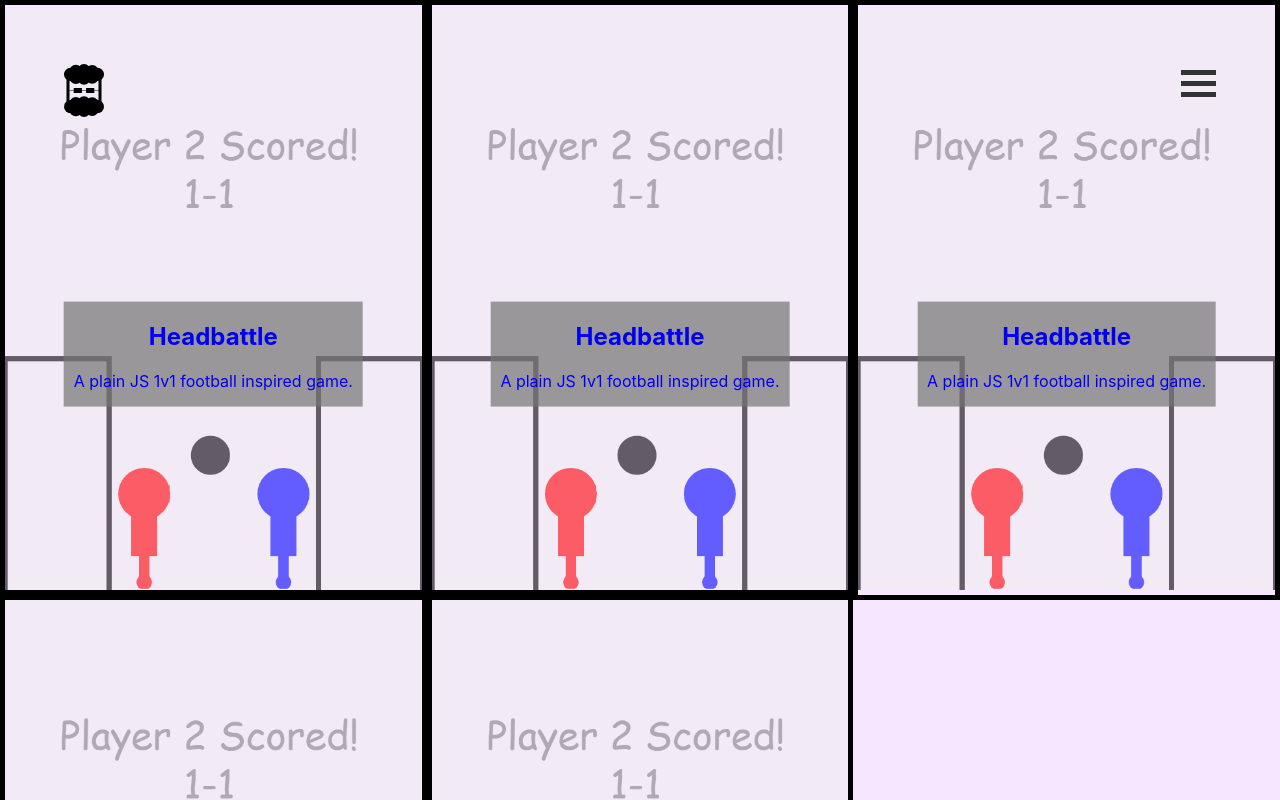
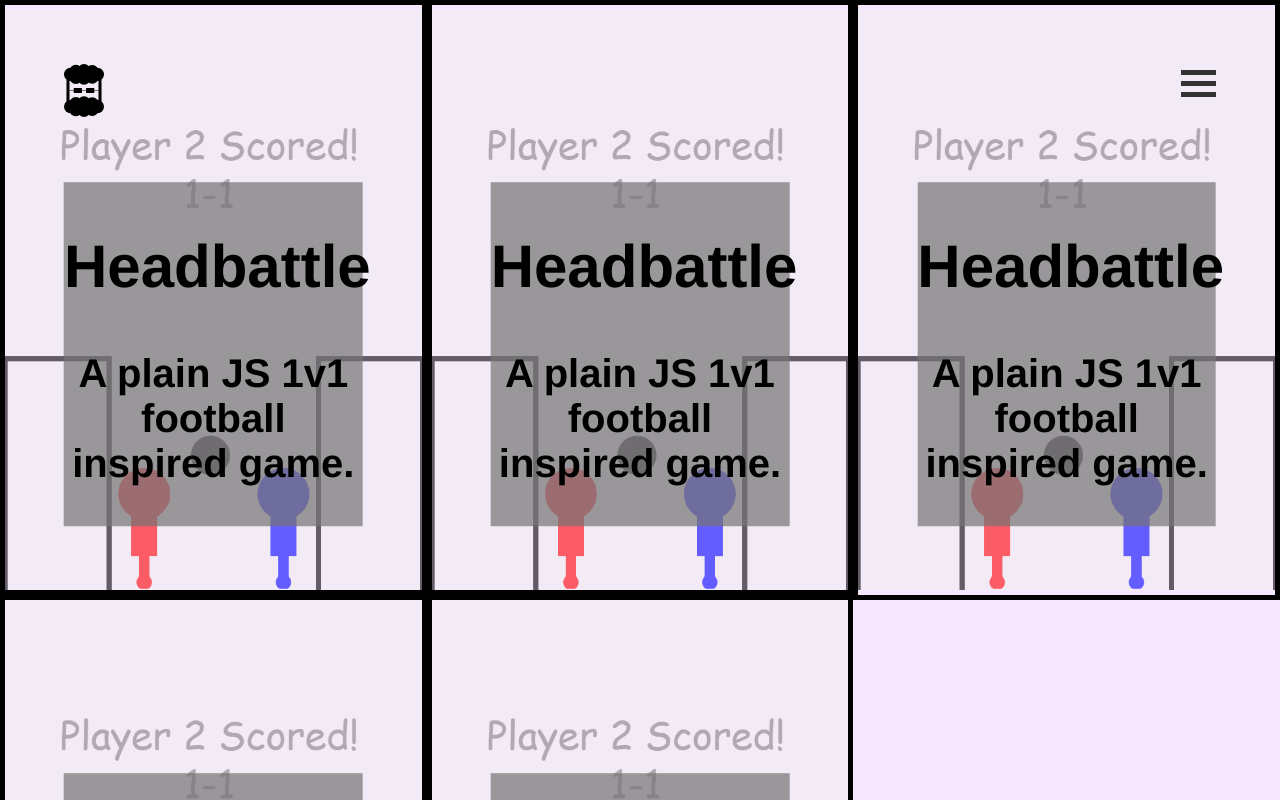
Before and after one commit to msfstef/msfstef.github.io, a React (Create React App) app: page /work in a window 1280 px wide. Shown: the top 800 px of the page. Built offline with nearby package versions, Linux system fonts and the light colour scheme.

Commit message:
syncing src with master

```diff
--- a/package.json
+++ b/package.json
@@ -1,9 +1,11 @@
 {
   "name": "msfstef.github.io",
+  "homepage": "https://msfstef.github.io",
   "version": "0.1.0",
   "private": true,
   "dependencies": {
     "react": "^16.7.0",
+    "gh-pages": "^2.0.1",
     "react-dom": "^16.7.0",
     "react-router": "^4.3.1",
     "react-router-dom": "^4.3.1",
@@ -12,6 +14,8 @@
   "scripts": {
     "start": "react-scripts start",
     "build": "react-scripts build",
+    "predeploy": "npm run -d build",
+    "deploy": "gh-pages -b master -d build",
     "test": "react-scripts test",
     "eject": "react-scripts eject"
   },
--- a/src/components/Header.css
+++ b/src/components/Header.css
@@ -8,27 +8,33 @@
 }
 
 .Header.change {
-    position:fixed;
     pointer-events: auto;
-    z-index:1;
+    visibility: visible;
     background-color: rgba(190, 190, 190, 0.8);
 }
 
 
 .menu.container {
-    display: none;
-}
-
-.menu.container.change {
-    position: absolute;
-    top: 50%;
-    left: 50%;
-    transform: translate(-50%, -50%);
     display: grid;
     grid-template-columns: repeat(3, 1fr);
     grid-template-rows: auto;
     justify-items: center;
     align-content: center;
+    position: absolute;
+    top: 50%;
+    left: 50%;
+    transform: translate(-50%, -50%);
+
+    pointer-events: none;
+    visibility: hidden;
+    opacity: 0;
+    transition: visibility 0.3s, opacity 0.3s;
+}
+
+.menu.container.change {
+    pointer-events: auto;
+    visibility: visible;
+    opacity: 1;
 }
 
 .menu.item {
@@ -89,12 +95,12 @@
     color:black;
 }
 
-.menu.item:link, .landing.item:visited {
+.menu.item:link, .menu.item:visited {
     color: black;
     text-decoration: none;
 }
 
-.menu.item:hover, .landing.item:active {
+.menu.item:hover, .menu.item:active {
     color: rgb(88, 88, 88);
     text-decoration: none;
 }
--- a/src/components/Landing.css
+++ b/src/components/Landing.css
@@ -33,14 +33,6 @@
     grid-column: span 12;
 }
 
-.landing.item.social{
-    margin-top: 2vmin;
-}
-
-.social a {
-    margin: 15px;
-}
-
 
 .landing.item{
     font-size: 5vmin;
@@ -48,10 +40,15 @@
     font-family: "Helvetica"
 }
 
+.landing.item.social{
+    margin-top: 2vmin;
+    font-size: 7vmin;
+    margin: 2vmin;
+}
+
 .landing.item:link {
     text-decoration: none;
 }
-
 
 .landing.item:link, .landing.item:visited {
     color: black;
--- a/src/components/WorkItem.css
+++ b/src/components/WorkItem.css
@@ -1,5 +1,15 @@
 .WorkItem {
     position: relative;
+}
+
+.worklink:link, .worklink:visited {
+    color: black;
+    text-decoration: none;
+}
+
+.worklink:hover, .worklink:active {
+    color: black;
+    text-decoration: none;
 }
 
 
@@ -34,7 +44,7 @@
     }
 }
 
-.text {
+.WorkItemText {
     width: 70%;
     position: absolute;
     top: 60%;
@@ -42,4 +52,8 @@
     transform: translate(-50%, -50%);
 
     background: rgba(116, 116, 116, 0.705);
+
+    font-size: 5vmin;
+    font-weight: bold;
+    font-family: "Helvetica"
 }
--- a/src/components/WorkItem.jsx
+++ b/src/components/WorkItem.jsx
@@ -7,7 +7,7 @@ class WorkItem extends Component {
         return (
 
             <div className='WorkItem'>
-                <Link className={this.props.itemName + ' link'}
+                <Link className={this.props.itemName + ' worklink'}
                         to={"/" + this.props.itemName}>
                 <div className='workImageContainer'>
                     <img className={this.props.itemName + ' work image landscape'}
@@ -18,7 +18,7 @@ class WorkItem extends Component {
                         alt={this.props.itemName} />
                 </div>
 
-                <div className='text'>
+                <div className='WorkItemText'>
                     <h2>{this.props.itemTitle}</h2>
                     <p>{this.props.itemDesc}</p>
                 </div>
```
Also changed, not shown: 1 other file (tests, documents, lock files or other folders).
